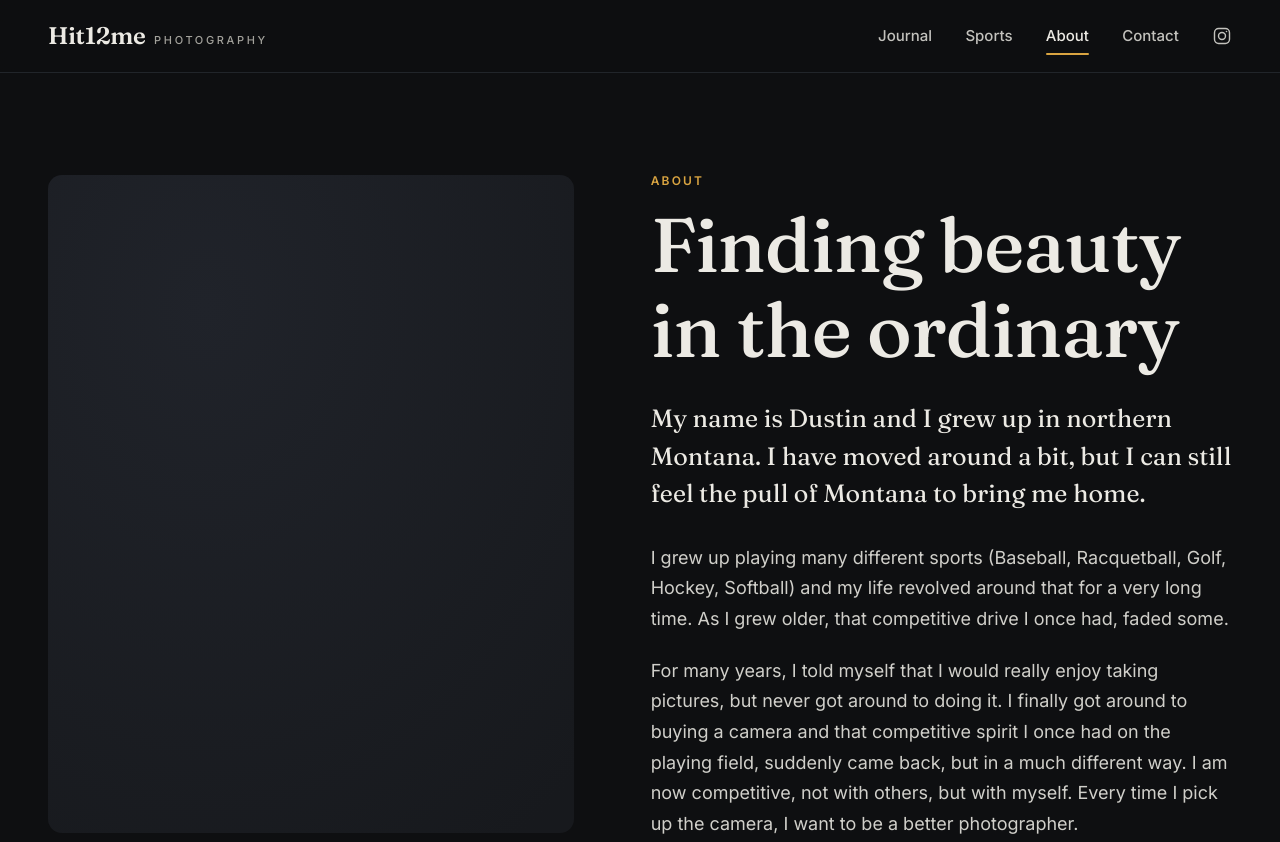
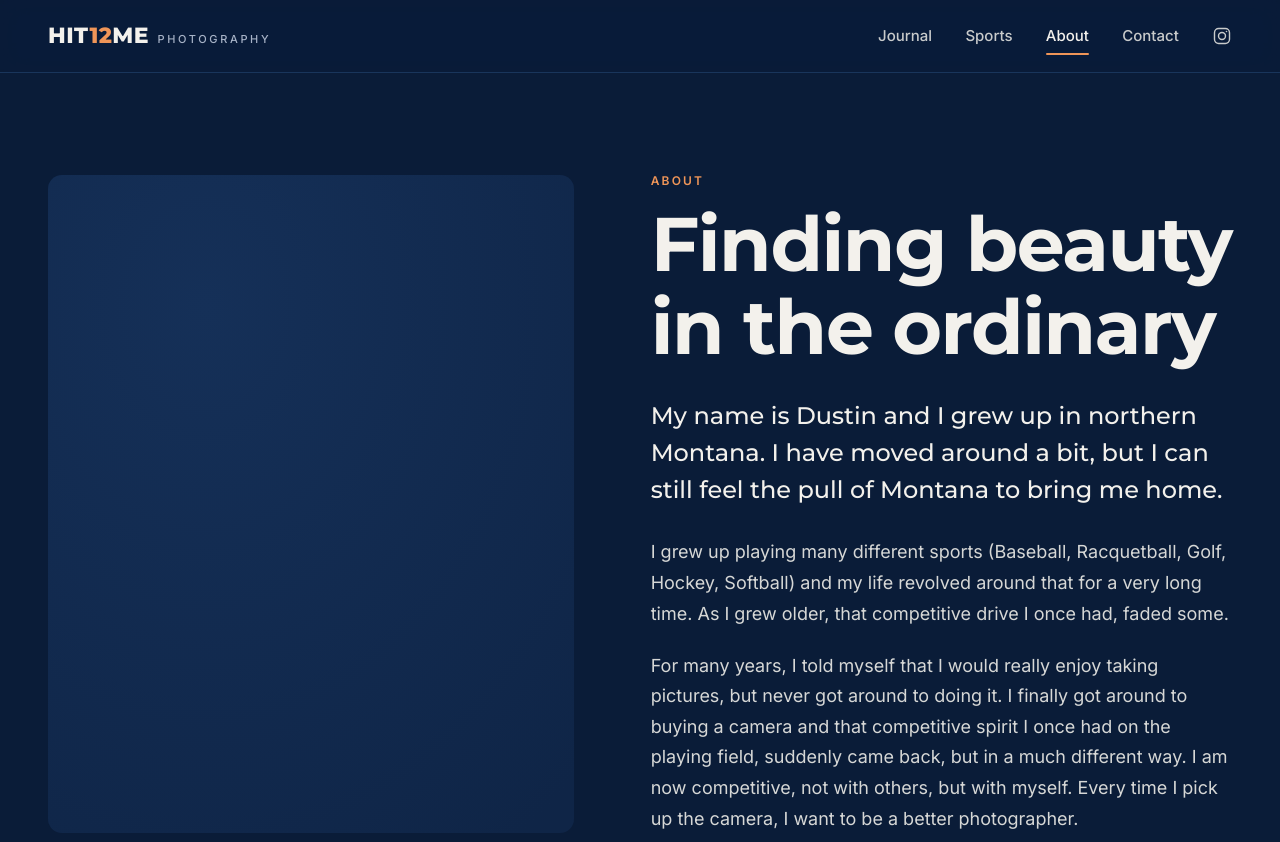
Before and after one commit to jaffacree/hit12me-photography, an Astro site: page /about in a window 1280 px wide. Shown: the top 842 px of the page. Built offline with nearby package versions, Linux system fonts and the light colour scheme; Astro itself is replaced by a stand-in of ours.

Commit message:
Use original Hit12me navy, orange and gray colors with Montserrat headings
Co-Authored-By: Claude Opus 5.5 <noreply@anthropic.com>
Claude-Session: https://claude.ai/code/session_01Un5rd3jtWkLJF7R1VBKNTf

```diff
--- a/src/components/Footer.astro
+++ b/src/components/Footer.astro
@@ -20,9 +20,9 @@ const year = new Date().getFullYear();
 </footer>
 
 <style>
-  .site-footer { border-top: 1px solid var(--line); margin-top: 40px; padding-block: 48px 32px; font-size: 15px; }
+  .site-footer { background: var(--bg-deep); border-top: 1px solid var(--line); padding-block: 48px 32px; font-size: 15px; }
   .inner { display: flex; justify-content: space-between; gap: 32px; flex-wrap: wrap; }
-  .brand { font: 500 22px/1.2 var(--font-display); text-decoration: none; }
+  .brand { font: 700 20px/1.2 var(--font-display); text-decoration: none; }
   .inner p { margin: 6px 0 0; }
   nav { display: flex; gap: 24px; flex-wrap: wrap; align-items: center; }
   nav a { text-decoration: none; color: var(--muted); }
--- a/src/components/Header.astro
+++ b/src/components/Header.astro
@@ -14,7 +14,7 @@ const active = (href: string) => path === href || path.startsWith(href + '/');
 <header class:list={['site-header', { transparent }]} data-header>
   <div class="wrap bar">
     <a href="/" class="brand" aria-label={`${site.name} home`}>
-      <span class="mark">{site.shortName}</span><span class="sub">Photography</span>
+      <span class="mark">Hit<em>12</em>me</span><span class="sub">Photography</span>
     </a>
     <button class="menu-btn" aria-expanded="false" aria-controls="site-nav" data-menu>
       <span class="sr">Menu</span><span class="bars" aria-hidden="true"></span>
@@ -43,7 +43,8 @@ const active = (href: string) => path === href || path.startsWith(href + '/');
   .site-header.transparent:not(.scrolled) { background: linear-gradient(to bottom, rgba(0,0,0,.55), transparent); backdrop-filter: none; -webkit-backdrop-filter: none; border-color: transparent; }
   .bar { display: flex; align-items: center; justify-content: space-between; height: 72px; }
   .brand { display: flex; align-items: baseline; gap: .5em; text-decoration: none; }
-  .mark { font: 600 24px/1 var(--font-display); letter-spacing: -0.01em; }
+  .mark { font: 800 22px/1 var(--font-display); letter-spacing: .02em; text-transform: uppercase; }
+  .mark em { font-style: normal; color: var(--accent); }
   .sub { font: 500 11px/1 var(--font-body); letter-spacing: .24em; text-transform: uppercase; color: var(--muted); }
   .nav { display: flex; align-items: center; gap: clamp(18px, 2.6vw, 34px); }
   .nav a { text-decoration: none; font-size: 15px; font-weight: 500; color: color-mix(in srgb, var(--text) 82%, transparent); position: relative; padding-block: 6px; }
--- a/src/components/PostCard.astro
+++ b/src/components/PostCard.astro
@@ -34,11 +34,11 @@ const cover = postCover(post);
   .media :global(img) { width: 100%; height: 100%; object-fit: cover; transition: transform 1.1s cubic-bezier(.2,.7,.2,1), filter .4s; }
   .link:hover .media :global(img) { transform: scale(1.045); }
   .placeholder { width: 100%; height: 100%; display: grid; place-items: center; background: radial-gradient(120% 120% at 20% 10%, var(--surface-2), var(--surface) 60%); }
-  .placeholder span { font: 500 72px/1 var(--font-display); color: color-mix(in srgb, var(--accent) 55%, transparent); }
+  .placeholder span { font: 800 72px/1 var(--font-display); color: color-mix(in srgb, var(--accent) 55%, transparent); }
   .draft { position: absolute; top: 12px; left: 12px; background: var(--accent); color: var(--accent-ink); font: 600 12px/1 var(--font-body); padding: 6px 10px; border-radius: 99px; }
   .body { padding: 18px 2px 0; }
   .meta { display: flex; gap: 14px; align-items: center; margin: 0 0 8px; font-size: 14px; color: var(--muted); }
-  h3 { font-size: 24px; transition: color .2s; }
+  h3 { font-size: 21px; line-height: 1.25; transition: color .2s; }
   .large h3 { font-size: clamp(26px, 3vw, 36px); }
   .link:hover h3 { color: var(--accent); }
   .summary { margin: 10px 0 0; color: var(--muted); font-size: 15.5px; line-height: 1.6; display: -webkit-box; -webkit-line-clamp: 3; -webkit-box-orient: vertical; overflow: hidden; }
--- a/src/components/PostPage.astro
+++ b/src/components/PostPage.astro
@@ -63,7 +63,7 @@ const older = siblings[i + 1];
 <style>
   .hero { position: relative; min-height: min(88vh, 900px); display: flex; align-items: flex-end; color: #fff; overflow: hidden; }
   .hero :global(.hero-img) { position: absolute; inset: 0; width: 100%; height: 100%; object-fit: cover; animation: settle 2.4s cubic-bezier(.2,.7,.2,1) both; }
-  .hero::after { content: ''; position: absolute; inset: 0; background: linear-gradient(to top, rgba(8,9,10,.92) 0%, rgba(8,9,10,.35) 45%, rgba(8,9,10,.1) 75%); }
+  .hero::after { content: ''; position: absolute; inset: 0; background: linear-gradient(to top, rgba(6,19,40,.92) 0%, rgba(6,19,40,.35) 45%, rgba(6,19,40,.1) 75%); }
   .hero.no-cover { min-height: 0; padding-top: 64px; color: var(--text); }
   .hero.no-cover::after { display: none; }
   .hero-text { position: relative; z-index: 1; padding-block: 48px clamp(40px, 7vw, 80px); }
@@ -74,10 +74,10 @@ const older = siblings[i + 1];
   @keyframes settle { from { transform: scale(1.06); opacity: .6; } to { transform: none; opacity: 1; } }
 
   .article { max-width: calc(var(--measure) + 2 * var(--gutter)); padding-block: clamp(48px, 7vw, 88px) 24px; }
-  .lede { font: 400 clamp(21px, 2.3vw, 26px)/1.5 var(--font-display); color: var(--text); margin-bottom: 1.6em; }
+  .lede { font: 500 clamp(20px, 2.2vw, 24px)/1.55 var(--font-display); color: var(--text); margin-bottom: 1.6em; }
   .prose { font-size: 18px; line-height: 1.8; color: color-mix(in srgb, var(--text) 92%, transparent); }
   .prose :global(a) { color: var(--accent); text-underline-offset: 3px; }
-  .prose :global(p:first-child::first-letter) { float: left; font: 500 4.1em/0.82 var(--font-display); padding: .08em .1em 0 0; color: var(--accent); }
+  .prose :global(p:first-child::first-letter) { float: left; font: 800 3.6em/0.85 var(--font-display); padding: .08em .1em 0 0; color: var(--accent); }
 
   .gear { margin-top: 48px; padding: 24px 26px; background: var(--surface); border: 1px solid var(--line); border-radius: var(--radius); }
   .gear h2 { margin-bottom: 14px; }
@@ -89,7 +89,7 @@ const older = siblings[i + 1];
   .pager { display: grid; grid-template-columns: 1fr 1fr; gap: 16px; padding-block: 72px 24px; }
   .pager a { display: flex; flex-direction: column; gap: 6px; padding: 22px 24px; border: 1px solid var(--line); border-radius: var(--radius); text-decoration: none; transition: border-color .2s, background .2s; }
   .pager a:hover { border-color: var(--accent); background: var(--surface); }
-  .pager strong { font: 500 20px/1.3 var(--font-display); }
+  .pager strong { font: 600 18px/1.35 var(--font-display); }
   .newer { text-align: right; }
   @media (max-width: 640px) { .pager { grid-template-columns: 1fr; } .newer { text-align: left; } }
 </style>
--- a/src/layouts/Base.astro
+++ b/src/layouts/Base.astro
@@ -19,7 +19,7 @@ const ogImage = image ? new URL(image, Astro.site).href : undefined;
     <meta name="description" content={description} />
     <link rel="canonical" href={canonical} />
     <link rel="icon" href="/favicon.svg" type="image/svg+xml" />
-    <meta name="theme-color" content="#0e0f11" />
+    <meta name="theme-color" content="#0a1c38" />
     <meta property="og:type" content="website" />
     <meta property="og:site_name" content={site.name} />
     <meta property="og:title" content={title ?? site.name} />
@@ -30,7 +30,7 @@ const ogImage = image ? new URL(image, Astro.site).href : undefined;
     <link rel="sitemap" href="/sitemap-index.xml" />
     <link rel="preconnect" href="https://fonts.googleapis.com" />
     <link rel="preconnect" href="https://fonts.gstatic.com" crossorigin />
-    <link href="https://fonts.googleapis.com/css2?family=Fraunces:opsz,wght@9..144,400;9..144,500;9..144,600&family=Inter:wght@400;500;600&display=swap" rel="stylesheet" />
+    <link href="https://fonts.googleapis.com/css2?family=Montserrat:wght@500;600;700;800&family=Inter:wght@400;500;600&display=swap" rel="stylesheet" />
   </head>
   <body>
     <Header transparent={transparentHeader} />
--- a/src/pages/about.astro
+++ b/src/pages/about.astro
@@ -34,7 +34,7 @@ const genres = ['Landscapes', 'Wildlife', 'Astro', 'Portraits', 'Sports'];
   .media :global(img) { width: 100%; height: 100%; object-fit: cover; }
   .ph { width: 100%; height: 100%; background: radial-gradient(100% 100% at 30% 20%, var(--surface-2), var(--surface)); }
   h1 { font-size: clamp(42px, 6vw, 76px); margin: 14px 0 28px; }
-  .lede { font: 400 clamp(21px, 2.2vw, 25px)/1.5 var(--font-display); }
+  .lede { font: 500 clamp(20px, 2.1vw, 24px)/1.55 var(--font-display); }
   .text > p:not(.eyebrow):not(.lede) { color: color-mix(in srgb, var(--text) 88%, transparent); font-size: 18px; }
   .genres { list-style: none; padding: 0; margin: 32px 0; display: flex; flex-wrap: wrap; gap: 8px; }
   .genres li { border: 1px solid var(--line); padding: 7px 14px; border-radius: 99px; font-size: 14px; color: var(--muted); }
--- a/src/styles/global.css
+++ b/src/styles/global.css
@@ -2,16 +2,20 @@
    Brand colors — change these few values to re-theme the whole site.
    ───────────────────────────────────────────────────────────── */
 :root {
-  --bg: #0e0f11;          /* page background */
-  --surface: #17191d;     /* cards, panels */
-  --surface-2: #20232a;   /* inputs, hover */
-  --line: #2b2f37;        /* borders */
-  --text: #eceae4;        /* main text */
-  --muted: #a3a29c;       /* secondary text */
-  --accent: #d9a441;      /* links, buttons, highlights */
-  --accent-ink: #15120a;  /* text on accent buttons */
+  /* From the original Hit12me site: navy, sunset orange, light gray */
+  --bg: #0a1c38;          /* page background (navy) */
+  --bg-deep: #061328;     /* darker navy for overlays and footer */
+  --surface: #0f2547;     /* cards, panels */
+  --surface-2: #153058;   /* inputs, hover */
+  --line: #22406c;        /* borders */
+  --text: #f3f1ec;        /* main text */
+  --muted: #a7b3c7;       /* secondary text */
+  --accent: #ef9558;      /* orange: links, buttons, highlights */
+  --accent-ink: #0a1c38;  /* text on orange buttons */
+  --paper: #e0e0e0;       /* light gray bands */
+  --paper-ink: #0a1c38;   /* text on light gray */
 
-  --font-display: 'Fraunces', Georgia, serif;
+  --font-display: 'Montserrat', 'Helvetica Neue', Arial, sans-serif;
   --font-body: 'Inter', system-ui, -apple-system, 'Segoe UI', sans-serif;
 
   --radius: 14px;
@@ -36,7 +40,7 @@ a { color: inherit; }
 ::selection { background: var(--accent); color: var(--accent-ink); }
 :focus-visible { outline: 2px solid var(--accent); outline-offset: 3px; border-radius: 4px; }
 
-h1, h2, h3 { font-family: var(--font-display); font-weight: 500; line-height: 1.12; letter-spacing: -0.01em; margin: 0; text-wrap: balance; }
+h1, h2, h3 { font-family: var(--font-display); font-weight: 700; line-height: 1.1; letter-spacing: -0.02em; margin: 0; text-wrap: balance; }
 p { margin: 0 0 1.2em; }
 
 .wrap { width: 100%; max-width: var(--max); margin-inline: auto; padding-inline: var(--gutter); }
@@ -73,3 +77,10 @@ p { margin: 0 0 1.2em; }
   html { scroll-behavior: auto; }
   .reveal { opacity: 1; transform: none; transition: none; }
 }
+
+/* Light gray band, echoing the original site's header */
+.band { background: var(--paper); color: var(--paper-ink); }
+.band .muted { color: #4a5568; }
+.band .eyebrow { color: #c2652a; }
+.band .btn.ghost { color: var(--paper-ink); border-color: rgba(10,28,56,.35); }
+.band .btn.ghost:hover { border-color: var(--paper-ink); }
```
Also changed, not shown: src/pages/index.astro (+7 -7 lines), public/favicon.svg.
